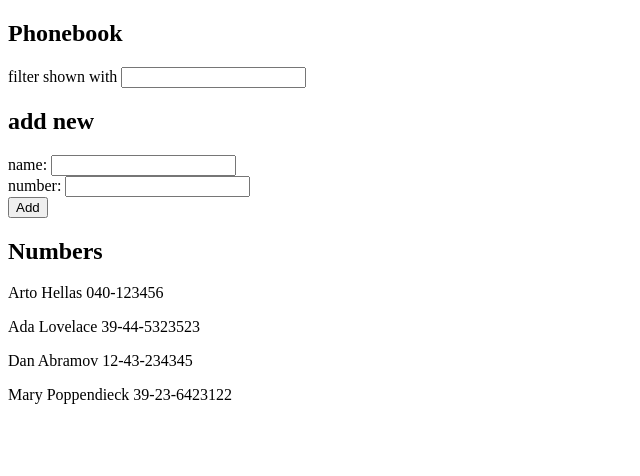
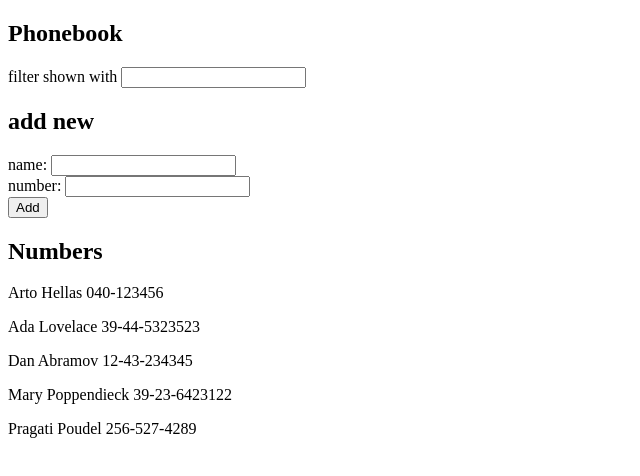
Before and after one commit to pragatipoudel/Full-stack-open-PART2, a React (Create React App) app in the folder part2-exercise-2.6/: page / in a window 1280 px wide. Shown: the top 476 px of the page, without its empty margins (0-640 px from the left). Built offline with nearby package versions, Linux system fonts and the light colour scheme; data requests are answered from the project's data file.

Commit message:
Add Part 2-15

```diff
--- a/part2-exercise-2.6/db.json
+++ b/part2-exercise-2.6/db.json
@@ -1,5 +1,5 @@
 {
-  "persons":[
+  "persons": [
     {
       "name": "Arto Hellas",
       "number": "040-123456",
@@ -19,6 +19,11 @@
       "name": "Mary Poppendieck",
       "number": "39-23-6423122",
       "id": 4
+    },
+    {
+      "name": "Pragati Poudel",
+      "number": "256-527-4289",
+      "id": 5
     }
   ]
 }
--- a/part2-exercise-2.6/src/App.js
+++ b/part2-exercise-2.6/src/App.js
@@ -29,11 +29,14 @@ const App = () => {
       name: newName,
       number: newNumber
     }
-
-    setPersons(persons.concat(nameObject))
-    setNewName('')
-    setNewNumber('')
-  }
+    axios
+      .post('http://localhost:3001/persons', nameObject)
+      .then (response => {
+      setPersons(persons.concat(nameObject))
+      setNewName('')
+      setNewNumber('')
+      })
+    }
 
   const handleChangeName = (event) => {
     setNewName(event.target.value)
```
